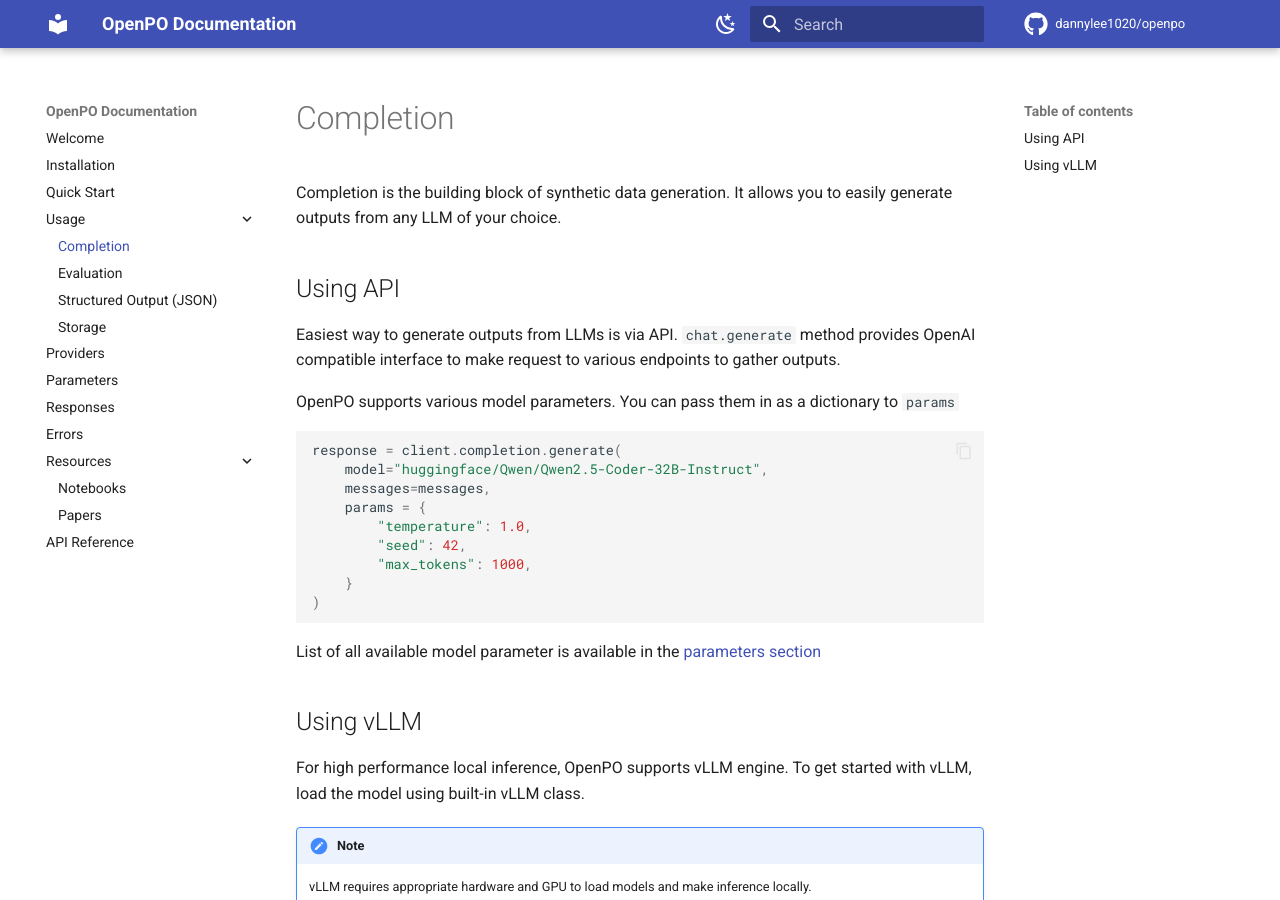
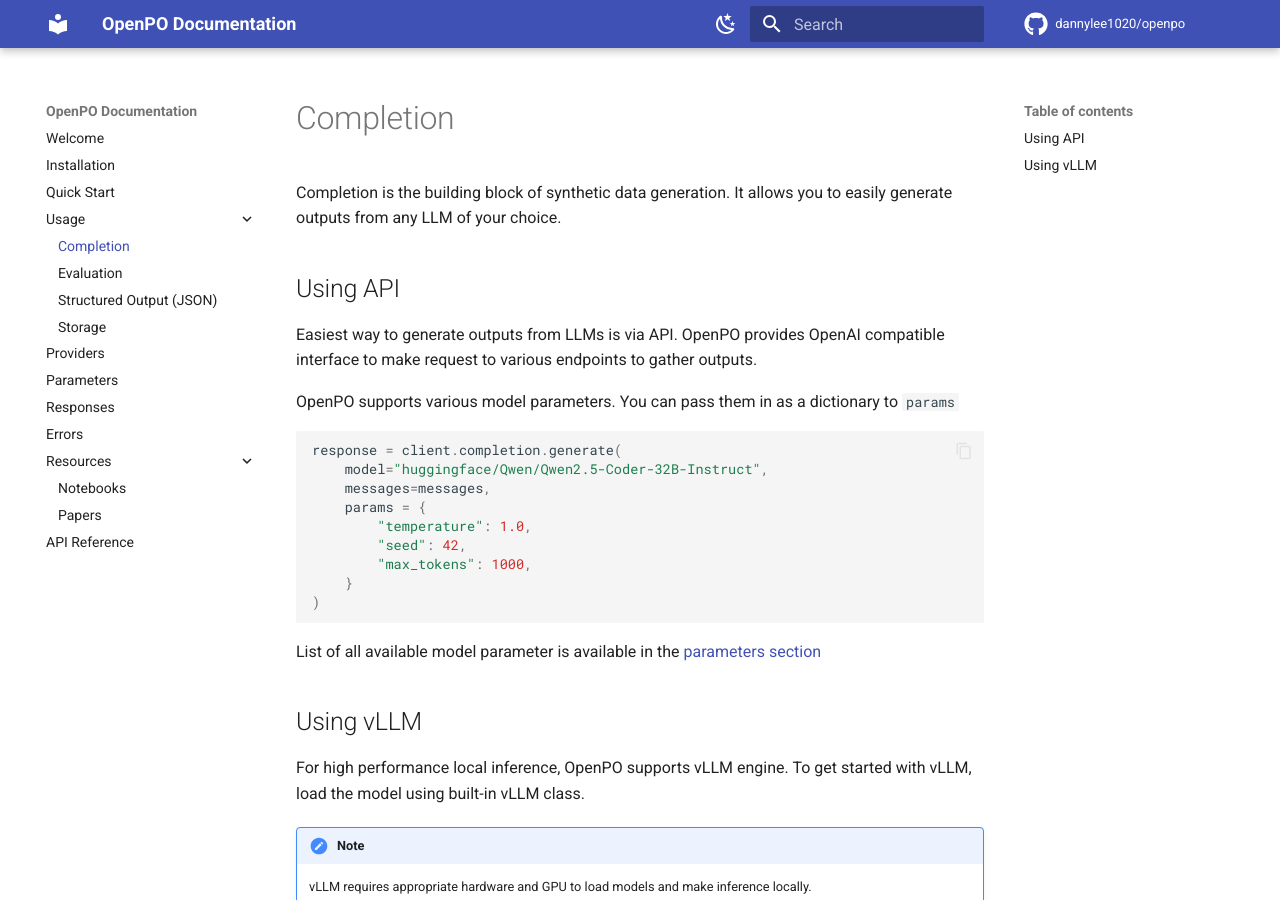
Before and after one commit to dannylee1020/openpo, an MkDocs documentation site: the page built from docs/completions.md, in a window 1280 px wide and 900 px high. Built offline with MkDocs 1.6.1 and Material for MkDocs 9.7.7, drawn with Linux system fonts in a browser that asks for light colours; comment, search, counter and statistics services are not loaded.

```diff
--- a/docs/completions.md
+++ b/docs/completions.md
@@ -1,7 +1,7 @@
 Completion is the building block of synthetic data generation. It allows you to easily generate outputs from any LLM of your choice.
 
 ## Using API
-Easiest way to generate outputs from LLMs is via API. `chat.generate` method provides OpenAI compatible interface to make request to various endpoints to gather outputs.
+Easiest way to generate outputs from LLMs is via API. OpenPO provides OpenAI compatible interface to make request to various endpoints to gather outputs.
 
 OpenPO supports various model parameters. You can pass them in as a dictionary to `params`
 
```
Also changed, not shown: 1 other file.
